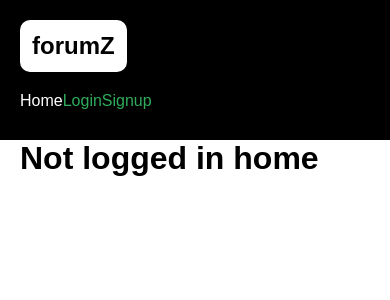
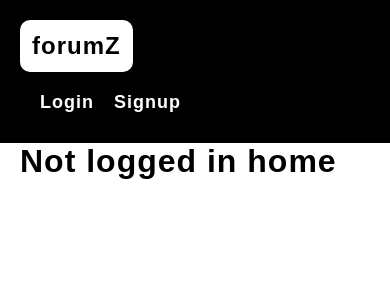
Before and after one commit to jacob-kachmarek/forumZ, a React (Vite) app in the folder client/: page / in a window 390 px wide. Shown: the top 300 px of the page. Built offline with nearby package versions, Linux system fonts and the light colour scheme.

Commit message:
navbar styling is done

```diff
--- a/client/src/components/Navbar/index.jsx
+++ b/client/src/components/Navbar/index.jsx
@@ -20,11 +20,6 @@ export default function Navbar() {
         </Link>
 
         <ul className='nav-links'>
-          <li>
-            <Link className={currentPage === '/' ? 'activeLink' : 'inactiveLink'} to='/'>
-              Home
-            </Link>
-          </li>
           {!loggedIn && (
             <>
               <li>
--- a/client/src/components/Navbar/navbar.css
+++ b/client/src/components/Navbar/navbar.css
@@ -26,38 +26,35 @@
 
 .nav-links {
   list-style: none;
-  margin: 0;
-  padding: 0;
   display: flex;
 }
 
 .nav-links li {
-  margin-right: 20px;
+  margin-right: 40px;
 }
 
 .activeLink {
   text-decoration: none;
-  color: #fff;
+  color: #dc03e7;
+  font-size: 18px;
+  font-weight:600;
 }
 
 .inactiveLink {
   text-decoration: none;
-  color: #30ac5d;
+  color: #ffffff;
+  font-size: 18px;
+  font-weight:600;
 }
 
-.login-button {
-  background-color: #fff;
-  color: #007bff;
-  padding: 10px 20px;
-  border: none;
-  border-radius: 5px;
-  font-weight: bold;
-  text-decoration: none;
+.activeLink:hover,
+.inactiveLink:hover{
+  transition: color 0.3s ease-in;
 }
 
 .logout-button {
-  background-color: #fff;
-  color: #007bff;
+  background-color: #dc03e7;
+  color: white;
   padding: 10px 20px;
   border: none;
   border-radius: 5px;
@@ -65,12 +62,12 @@
   font-weight: bold;
 }
 
-.logout-button:hover,
-.login-button:hover {
-  background-color: #007bff;
-  color: #fff;
+.logout-button:hover{
+  background-color: black;
+  transition: background-color 0.3s ease-in;
 }
 
+/* Media Queries */
 /* Media Queries */
 @media (max-width: 768px) {
   .container {
@@ -83,7 +80,8 @@
   }
 
   .nav-links li {
-    margin-right: 0;
+    margin-right: 0; /* Remove right margin to decrease spacing */
     margin-bottom: 10px;
+    margin-left: 20px;
   }
 }
--- a/client/src/main.css
+++ b/client/src/main.css
@@ -2,4 +2,5 @@
   margin: 0;
   padding: 0;
   font-family: Arial, Helvetica, sans-serif;
+  letter-spacing: 1px;
 }
```
